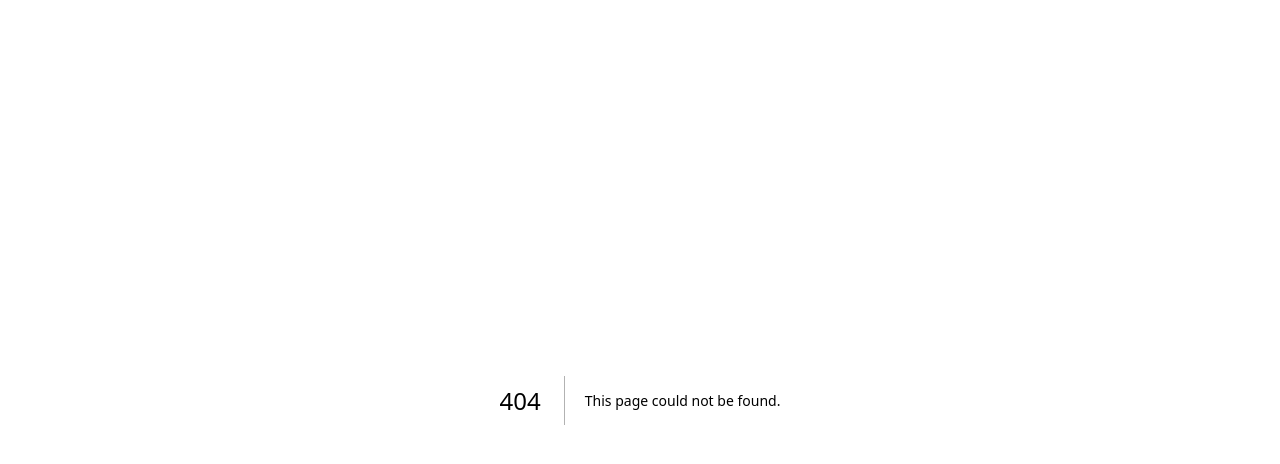
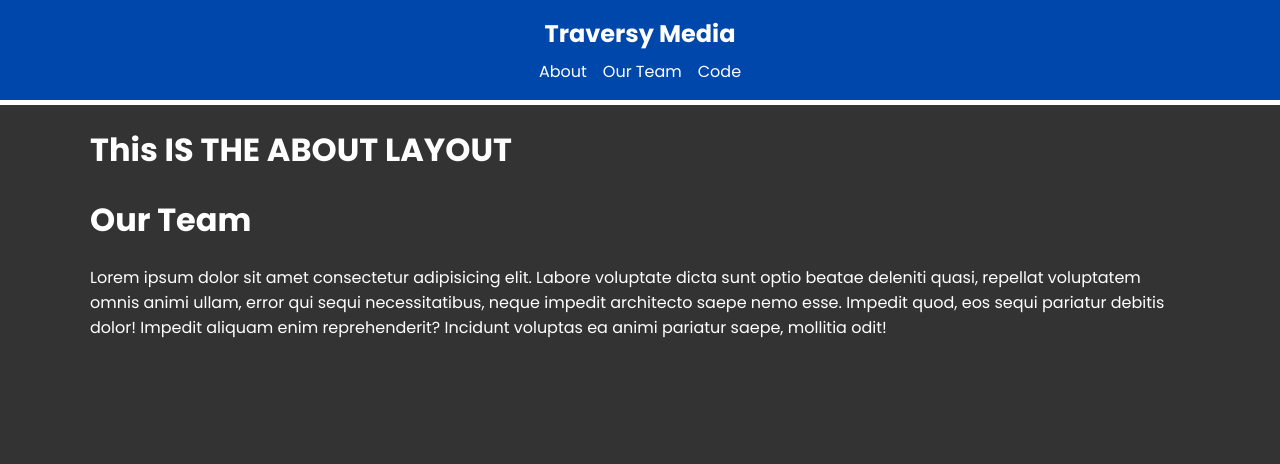
Before and after one commit to ghmasood/nextjs-App-Directory, a Next.js app: page /about/team in a window 1280 px wide. Before the commit this address had no page. Shown: the top 464 px of the page. Built offline with nearby package versions, Linux system fonts and the light colour scheme.

Commit message:
[ADD] header component

```diff
--- /dev/null
+++ b/app/about/layout.tsx
@@ -0,0 +1,12 @@
+import React from "react";
+
+function AboutLayout({ children }: { children: React.ReactNode }) {
+  return (
+    <div>
+      <h1>This IS THE ABOUT LAYOUT</h1>
+      {children}
+    </div>
+  );
+}
+
+export default AboutLayout;
--- /dev/null
+++ b/app/about/team/page.tsx
@@ -0,0 +1,19 @@
+import React from "react";
+
+function TeamPage() {
+  return (
+    <div>
+      <h1>Our Team</h1>
+      <p>
+        Lorem ipsum dolor sit amet consectetur adipisicing elit. Labore
+        voluptate dicta sunt optio beatae deleniti quasi, repellat voluptatem
+        omnis animi ullam, error qui sequi necessitatibus, neque impedit
+        architecto saepe nemo esse. Impedit quod, eos sequi pariatur debitis
+        dolor! Impedit aliquam enim reprehenderit? Incidunt voluptas ea animi
+        pariatur saepe, mollitia odit!
+      </p>
+    </div>
+  );
+}
+
+export default TeamPage;
--- /dev/null
+++ b/app/components/Header/index.tsx
@@ -0,0 +1,21 @@
+import Link from "next/link";
+import React from "react";
+
+function Header() {
+  return (
+    <header className="header">
+      <div className="container">
+        <div className="logo">
+          <Link href={"/"}>Traversy Media</Link>
+        </div>
+        <div className="links">
+          <Link href={"/about"}>About</Link>
+          <Link href={"/about/team"}>Our Team</Link>
+          <Link href={"/code/repos"}>Code</Link>
+        </div>
+      </div>
+    </header>
+  );
+}
+
+export default Header;
--- a/app/layout.tsx
+++ b/app/layout.tsx
@@ -1,21 +1,28 @@
-import './globals.css'
-import { Inter } from 'next/font/google'
+import { Poppins } from "next/font/google";
+import "./globals.css";
+import Header from "./components/Header";
 
-const inter = Inter({ subsets: ['latin'] })
-
+const popins = Poppins({
+  weight: ["400", "700"],
+  subsets: ["latin"],
+});
 export const metadata = {
-  title: 'Create Next App',
-  description: 'Generated by create next app',
-}
+  title: "Traversy Media",
+  description: "Web DEV",
+  keyword: "ff, dfds,fdsfds,sdgdsg,sdg",
+};
 
 export default function RootLayout({
   children,
 }: {
-  children: React.ReactNode
+  children: React.ReactNode;
 }) {
   return (
     <html lang="en">
-      <body className={inter.className}>{children}</body>
+      <body className={popins.className}>
+        <Header />
+        <main className="container">{children}</main>
+      </body>
     </html>
-  )
+  );
 }
```
Also changed, not shown: app/about/page.tsx (+22 -0 lines).
